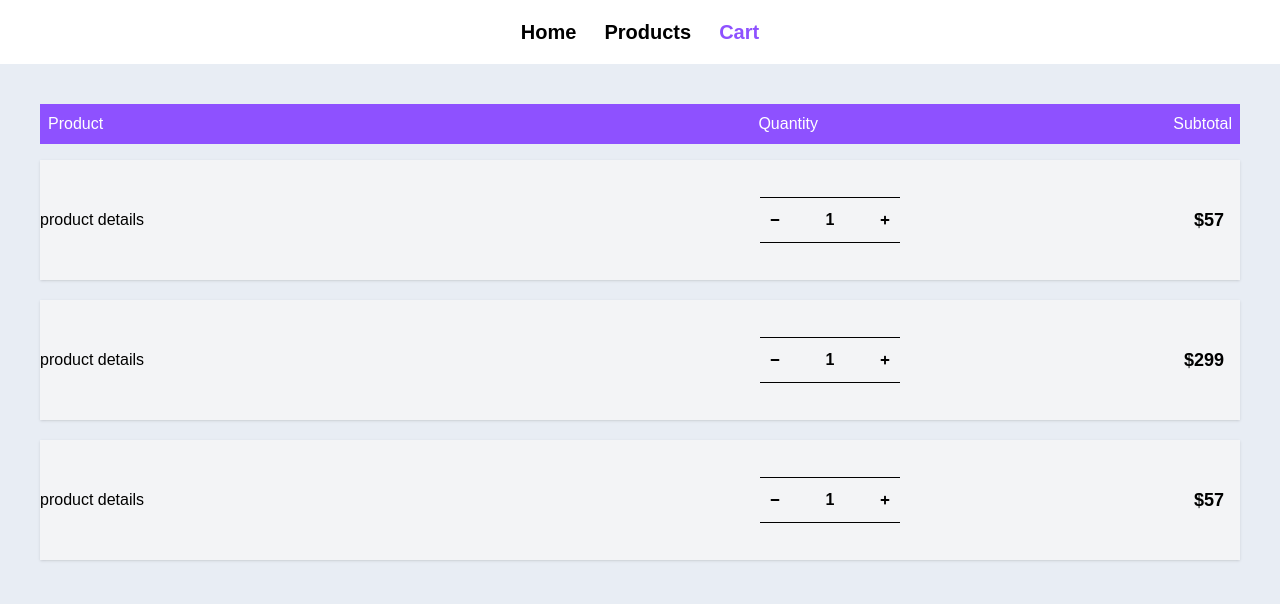
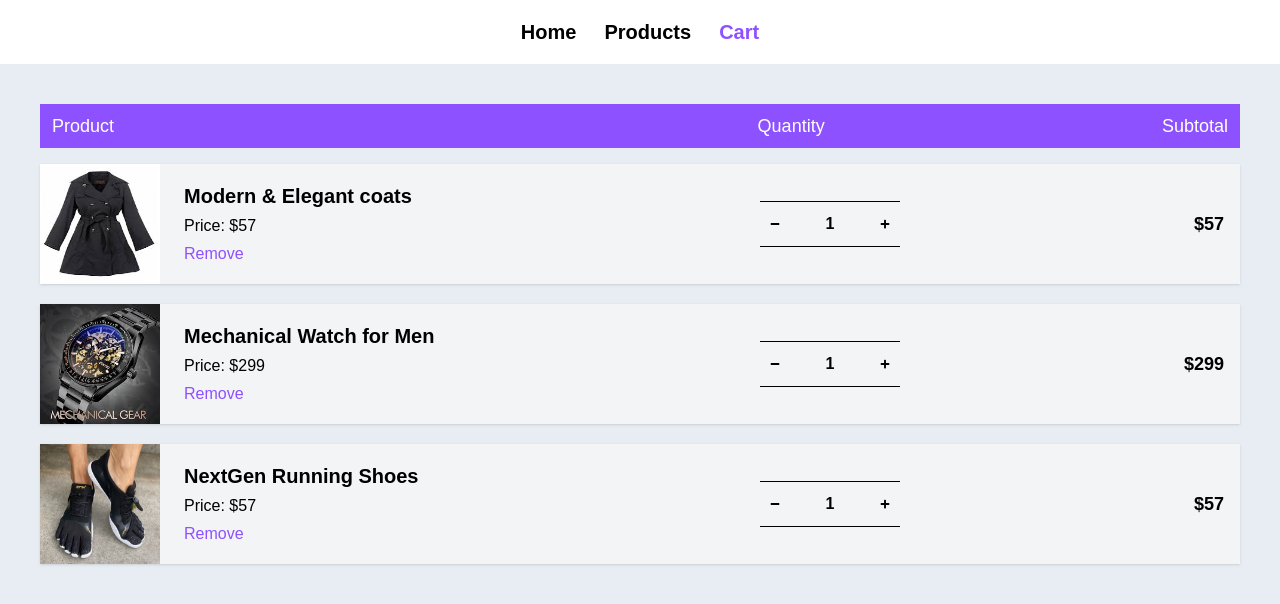
Before and after one commit to Aturinda-D/simple-ecommerce-app, a React (Vite) app: page /cart in a window 1280 px wide. Shown: the top 604 px of the page. Built offline with nearby package versions, Linux system fonts and the light colour scheme.

Commit message:
Feat: Products component for the cart page

```diff
--- a/src/components/ProductInCart.tsx
+++ b/src/components/ProductInCart.tsx
@@ -5,7 +5,18 @@ import QuantityInput from "./QuantityInput";
 const ProductInCart: React.FC<productType> = ({ ...props }) => {
   return (
     <div className="min-h-30 flex justify-between items-center bg-gray-100 shadow">
-      <div>product details</div>
+      <div className="h-full w-fit flex">
+        <img className="w-30 h-30" src={props.image} alt="" />
+        <div className="ml-3 p-3 flex flex-col gap-1 justify-center items-start">
+          <h2 className="text-xl text-black font-semibold">{props.title}</h2>
+          <h4 className="text-[16px] text-black font-normal">
+            Price: ${props.price}
+          </h4>
+          <button className="text-[var(--accent-1)] font-medium cursor-pointer hover:underline">
+            Remove
+          </button>
+        </div>
+      </div>
       <div className="w-2/5 flex justify-between items-center">
         <QuantityInput />
         <h4 className="pr-4 text-black text-lg font-semibold">
--- a/src/pages/Cart.tsx
+++ b/src/pages/Cart.tsx
@@ -4,7 +4,7 @@ import sampleProducts from "../temporary/products.dummy";
 const Cart = () => {
   return (
     <div className="p-10">
-      <div className="bg-[var(--accent-1)] p-2 text-white capitalize flex justify-between items-center">
+      <div className="bg-[var(--accent-1)] py-2 px-3 text-white text-lg font-medium capitalize flex justify-between items-center">
         <h4>product</h4>
         <div className="w-2/5 flex justify-between items-center">
           <h4>quantity</h4>
```
